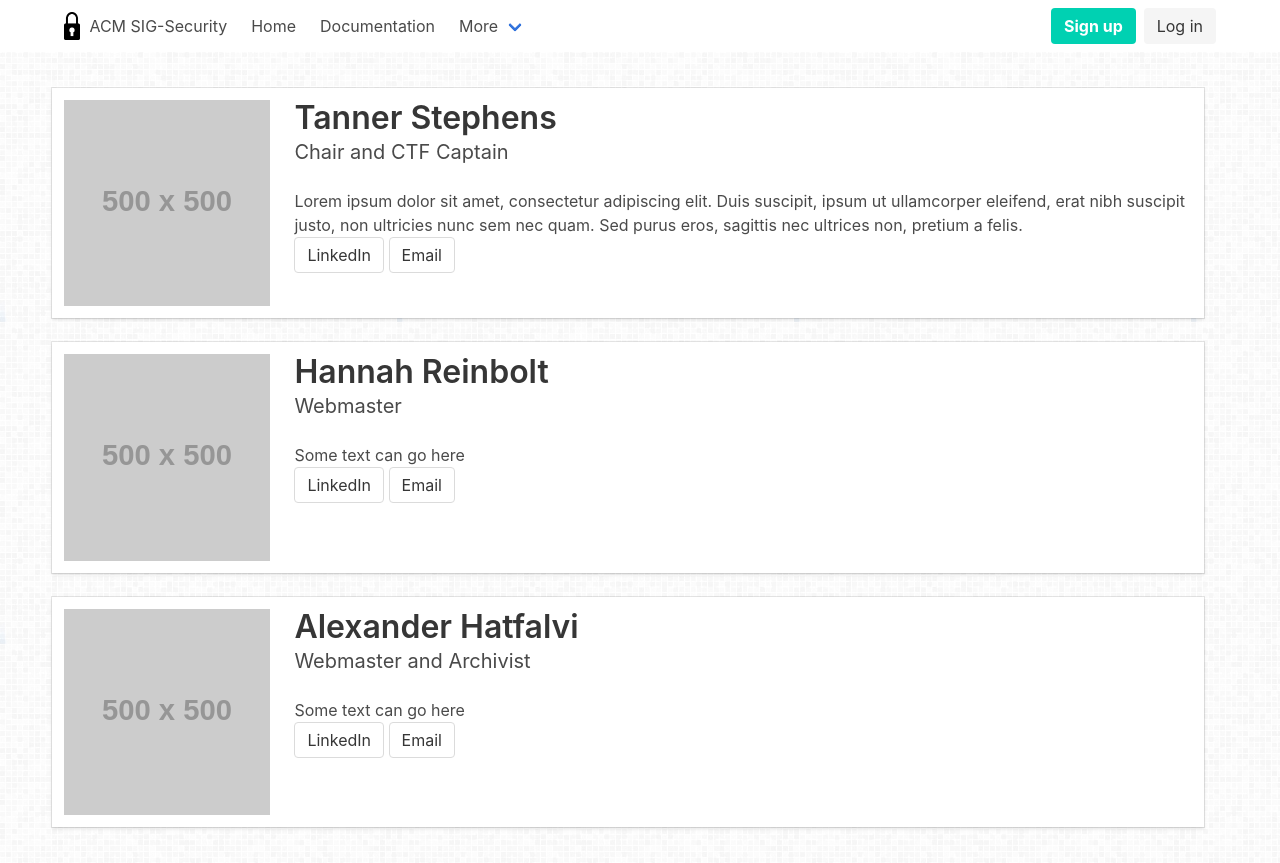
After one commit to sigsecurity/sigsecweb, a Flask app: page /officers in a window 1280 px wide. The commit adds this page. Run offline with Flask 2, Linux system fonts and the light colour scheme; grey boxes labelled with a size stand in for pictures from a placeholder-image service; some libraries are stand-ins or nearby versions.

Commit message:
Created officers page mockup using bulma css

```diff
--- a/sigsec/static/style.css
+++ b/sigsec/static/style.css
@@ -1,7 +1,53 @@
-.navbar-vert-sep {
-  border-right: 1px solid #888;
-}
-
 a:focus {
   outline: none;
 }
+html {
+  background-image: url("/static/grey.png");
+  background-repeat: repeat;
+  overflow: hidden;
+}
+body {
+  margin-top: 3rem;
+  margin-bottom: 3rem;
+}
+.card.is-horizontal {
+  display: flex;
+}
+.card.is-horizontal .card-image {
+  width: 100%;
+  height: 100%;
+}
+.card.is-horizontal .card-stacked {
+  flex-direction: column;
+  flex: 1 1 auto;
+  display: flex;
+  position: relative;
+}
+.card.is-horizontal .card-stacked .card-content {
+  flex-grow: 1;
+}
+.card.is-fullimage {
+  background-color: transparent;
+}
+.card.is-fullimage .card-image {
+  color: #fff !important;
+}
+.card.is-fullimage .card-image .card-stacked {
+  position: absolute;
+  bottom: 0;
+  width: 100%;
+  background: linear-gradient(to bottom, rgba(0, 0, 0, 0) 0%, rgba(0, 0, 0, 0.65) 100%);
+  text-shadow: 0px 0px 2px #000;
+}
+.card.is-fullimage .card-image .card-stacked .card-footer {
+  border-color: transparent;
+}
+.card.is-fullimage .card-image .card-stacked .title, .card.is-fullimage .card-image .card-stacked .subtitle {
+  color: inherit;
+}
+.card.is-fullimage .card-image .card-stacked a {
+  color: inherit;
+}
+.card.is-fullimage .card-image .card-stacked a:hover {
+  text-decoration: underline;
+}
--- a/sigsec/templates/base.html
+++ b/sigsec/templates/base.html
@@ -2,37 +2,20 @@
 
 <html>
   <head>
-    <title>ACM SIG-Security{% if title %}{{ " | " + title }}{% endif %}</title>
-
-    <meta charset="utf-8">
-    <meta http-equiv="X-UA-Compatible" content="IE=edge">
+    <title>ACM SIG-Security</title>
+    <link rel="stylesheet" href="/static/style.css">
+    <link rel="stylesheet" href="https://cdnjs.cloudflare.com/ajax/libs/bulma/0.7.4/css/bulma.min.css" integrity="sha256-8B1OaG0zT7uYA572S2xOxWACq9NXYPQ+U5kHPV1bJN4=" crossorigin="anonymous" />
+    <script defer src="https://use.fontawesome.com/releases/v5.3.1/js/all.js"></script>
     <meta name="viewport" content="width=device-width, initial-scale=1">
-
-    <script src="https://code.jquery.com/jquery-3.3.1.min.js" integrity="sha256-FgpCb/KJQlLNfOu91ta32o/NMZxltwRo8QtmkMRdAu8=" crossorigin="anonymous"></script>
-    <script src="https://cdnjs.cloudflare.com/ajax/libs/popper.js/1.14.3/umd/popper.min.js" integrity="sha384-ZMP7rVo3mIykV+2+9J3UJ46jBk0WLaUAdn689aCwoqbBJiSnjAK/l8WvCWPIPm49" crossorigin="anonymous"></script>
-    <!-- <link rel="stylesheet" href="https://stackpath.bootstrapcdn.com/bootstrap/4.1.3/css/bootstrap.min.css" integrity="sha384-MCw98/SFnGE8fJT3GXwEOngsV7Zt27NXFoaoApmYm81iuXoPkFOJwJ8ERdknLPMO" crossorigin="anonymous"> -->
-    <link rel="stylesheet" href="/static/swatch.css">
-    <script src="https://stackpath.bootstrapcdn.com/bootstrap/4.1.3/js/bootstrap.min.js" integrity="sha384-ChfqqxuZUCnJSK3+MXmPNIyE6ZbWh2IMqE241rYiqJxyMiZ6OW/JmZQ5stwEULTy" crossorigin="anonymous"></script>
-
-    <link rel="stylesheet" href="/static/style.css">
-
   </head>
 
   <body>
     {% include 'navbar.html' %}
 
-    <div class="container">
-      {% with messages = get_flashed_messages() %}
-        {% if messages %}
-          <ul class=flashes>
-          {% for message in messages %}
-            <li>{{ message }}</li>
-          {% endfor %}
-          </ul>
-        {% endif %}
-      {% endwith %}
-
-      {% block body %}{% endblock %}
-    </div>
+    <section class="section">
+      <div class="container">
+        {% block body %}{% endblock %}
+      </div>
+    </section>
   </body>
 </html>
--- /dev/null
+++ b/sigsec/templates/main/officers.html
@@ -0,0 +1,52 @@
+{% extends "base.html" %}
+
+{% block body %}
+<div class="columns">
+  <div class="column">
+    <div class="card columns">
+      <div class="card-image column is-one-fifth">
+        <figure class="image is-square">
+          <img src="http://placehold.it/500x500">
+        </figure>
+      </div>
+      <div class="card-content column">
+        <h1 class="title">Tanner Stephens</h1>
+        <h5 class="subtitle">Chair and CTF Captain</h5>
+        <p>Lorem ipsum dolor sit amet, consectetur adipiscing elit. Duis suscipit, ipsum ut ullamcorper eleifend, erat nibh suscipit justo, non ultricies nunc sem nec quam. Sed purus eros, sagittis nec ultrices non, pretium a felis.</p>
+        <a class="button">LinkedIn</a>
+        <a class="button">Email</a>
+      </div>
+    </div>
+    &nbsp;
+    <div class="card columns">
+      <div class="card-image column is-one-fifth">
+        <figure class="image is-square">
+          <img src="http://placehold.it/500x500">
+        </figure>
+      </div>
+      <div class="card-content column">
+        <h1 class="title">Hannah Reinbolt</h1>
+        <h5 class="subtitle">Webmaster</h5>
+        <p>Some text can go here</p>
+        <a class="button">LinkedIn</a>
+        <a class="button">Email</a>
+      </div>
+    </div>
+    &nbsp;
+    <div class="card columns">
+      <div class="card-image column is-one-fifth">
+        <figure class="image is-square">
+          <img src="http://placehold.it/500x500">
+        </figure>
+      </div>
+      <div class="card-content column">
+        <h1 class="title">Alexander Hatfalvi</h1>
+        <h5 class="subtitle">Webmaster and Archivist</h5>
+        <p>Some text can go here</p>
+        <a class="button">LinkedIn</a>
+        <a class="button">Email</a>
+      </div>
+    </div>
+  </div>
+</div>
+{% endblock %}
--- a/sigsec/templates/navbar.html
+++ b/sigsec/templates/navbar.html
@@ -1,31 +1,63 @@
-<nav class="navbar navbar-expand-lg navbar-dark bg-primary">
+<nav class="navbar" role="navigation" aria-label="main navigation">
   <div class="container">
-    <a class="navbar-brand" href="/">ACM Sig-Security</a>
-    <button class="navbar-toggler" type="button" data-toggle="collapse" data-target="#navbarSupportedContent" aria-controls="navbarSupportedContent" aria-expanded="false" aria-label="Toggle navigation">
-      <span class="navbar-toggler-icon"></span>
-    </button>
+    <div class="navbar-brand">
+      <a class="navbar-item" href="/">
+        <img src="/static/lock-logo.png" height="28">
+        &nbsp; ACM SIG-Security
+      </a>
 
-    <div class="collapse navbar-collapse" id="navbarSupportedContent">
-      <ul class="navbar-nav ml-auto">
-        <li class="nav-item">
-          <a class="nav-link" href="/officers">Officers</a>
-        </li>
-        <li class="nav-item dropdown navbar-vert-sep">
-          <a class="nav-link dropdown-toggle" href="#" id="navbarDropdown" role="button" data-toggle="dropdown">
-            Learn Security
+      <a role="button" class="navbar-burger burger" aria-label="menu" aria-expanded="false" data-target="navbarBasicExample">
+        <span aria-hidden="true"></span>
+        <span aria-hidden="true"></span>
+        <span aria-hidden="true"></span>
+      </a>
+    </div>
+
+    <div id="navbarBasicExample" class="navbar-menu">
+      <div class="navbar-start">
+        <a class="navbar-item">
+          Home
+        </a>
+
+        <a class="navbar-item">
+          Documentation
+        </a>
+
+        <div class="navbar-item has-dropdown is-hoverable">
+          <a class="navbar-link">
+            More
           </a>
-          <div class="dropdown-menu">
-            <a class="dropdown-item" href="/courses">Course Offerings</a>
-            <a class="dropdown-item" href="/resources">Resources</a>
+
+          <div class="navbar-dropdown">
+            <a class="navbar-item">
+              About
+            </a>
+            <a class="navbar-item">
+              Jobs
+            </a>
+            <a class="navbar-item">
+              Contact
+            </a>
+            <hr class="navbar-divider">
+            <a class="navbar-item">
+              Report an issue
+            </a>
           </div>
-        </li>
-        <li class="nav-item">
-          <a class="nav-link" href="/login">Login</a>
-        </li>
-        <li class="nav-item">
-          <a class="nav-link" href="/register">Register</a>
-        </li>
-      </ul>
+        </div>
+      </div>
+
+      <div class="navbar-end">
+        <div class="navbar-item">
+          <div class="buttons">
+            <a class="button is-primary">
+              <strong>Sign up</strong>
+            </a>
+            <a class="button is-light">
+              Log in
+            </a>
+          </div>
+        </div>
+      </div>
     </div>
   </div>
 </nav>
--- a/sigsec/views.py
+++ b/sigsec/views.py
@@ -5,3 +5,7 @@ views = Blueprint('views', __name__)
 @views.route("/")
 def hello_world():
   return render_template("main/index.html")
+
+@views.route("/officers")
+def officers_page():
+  return render_template("main/officers.html")
```
Also changed, not shown: sigsec/static/grey.png (added), sigsec/static/lock-logo.png (added).
